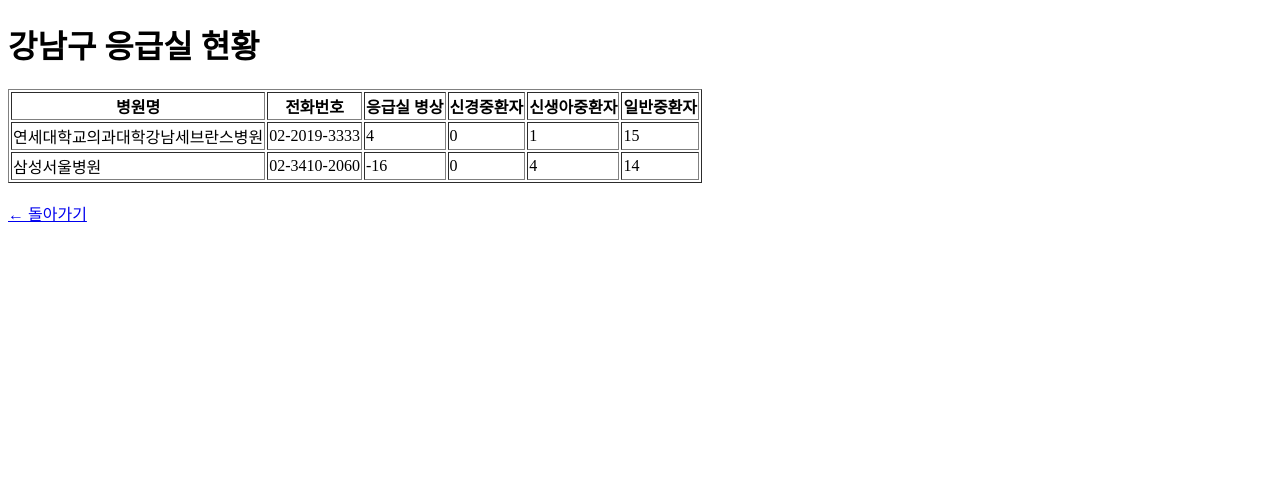
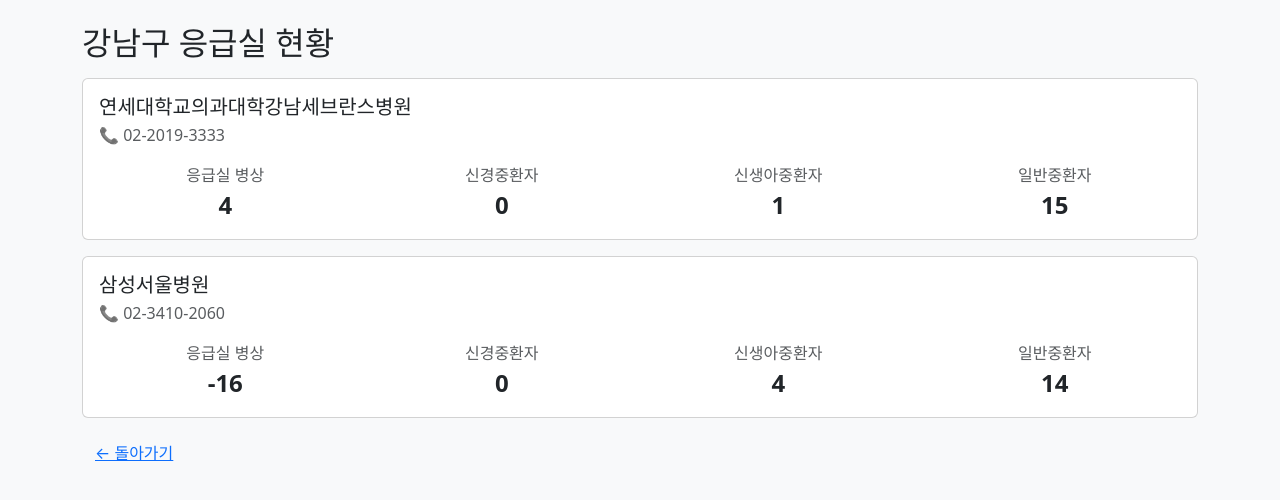
Before and after one commit to night-goat/db-project, a Flask app: page /search in a window 1280 px wide. Shown: the top 500 px of the page. Run offline with Flask 3, Linux system fonts and the light colour scheme; data comes from the database, SQL or seed files in the repository.

Commit message:
result html update

```diff
--- a/templates/result.html
+++ b/templates/result.html
@@ -1,35 +1,56 @@
 <!DOCTYPE html>
-<html>
+<html lang="ko">
 <head>
-    <meta charset="utf-8">
-    <title>검색 결과</title>
+  <meta charset="utf-8">
+  <title>강남구 응급실 현황</title>
+
+  <!-- Bootstrap -->
+  <link href="https://cdn.jsdelivr.net/npm/bootstrap@5.3.3/dist/css/bootstrap.min.css" rel="stylesheet">
+
+  <style>
+    body {
+      background-color: #f8f9fa;
+    }
+  </style>
 </head>
+
 <body>
-    <h1>강남구 응급실 현황</h1>
+<div class="container mt-4">
+  <h2 class="mb-3">강남구 응급실 현황</h2>
 
-    <table border="1">
-        <tr>
-            <th>병원명</th>
-            <th>전화번호</th>
-            <th>응급실 병상</th>
-            <th>신경중환자</th>
-            <th>신생아중환자</th>
-            <th>일반중환자</th>
-        </tr>
+  {% for h in hospitals %}
+  <div class="card mb-3">
+    <div class="card-body">
+      <h5 class="mb-1">{{ h["dutyname"] }}</h5>
+      <p class="text-muted mb-3">📞 {{ h["dutytel3"] }}</p>
 
-        {% for h in hospitals %}
-        <tr>
-            <td>{{ h["dutyname"] }}</td>
-            <td>{{ h["dutytel3"] }}</td>
-            <td>{{ h["hvec"] }}</td>
-            <td>{{ h["hvcc"] }}</td>
-            <td>{{ h["hvncc"] }}</td>
-            <td>{{ h["hvicc"] }}</td>
-        </tr>
-        {% endfor %}
-    </table>
+      <div class="row text-center">
+        <div class="col">
+          <div class="text-muted">응급실 병상</div>
+          <div class="fs-4 fw-bold">{{ h["hvec"] }}</div>
+        </div>
 
-    <br>
-    <a href="/">← 돌아가기</a>
+        <div class="col">
+          <div class="text-muted">신경중환자</div>
+          <div class="fs-4 fw-bold">{{ h["hvcc"] }}</div>
+        </div>
+
+        <div class="col">
+          <div class="text-muted">신생아중환자</div>
+          <div class="fs-4 fw-bold">{{ h["hvncc"] }}</div>
+        </div>
+
+        <div class="col">
+          <div class="text-muted">일반중환자</div>
+          <div class="fs-4 fw-bold">{{ h["hvicc"] }}</div>
+        </div>
+      </div>
+
+    </div>
+  </div>
+  {% endfor %}
+
+  <a href="/" class="btn btn-link">← 돌아가기</a>
+</div>
 </body>
 </html>
```
